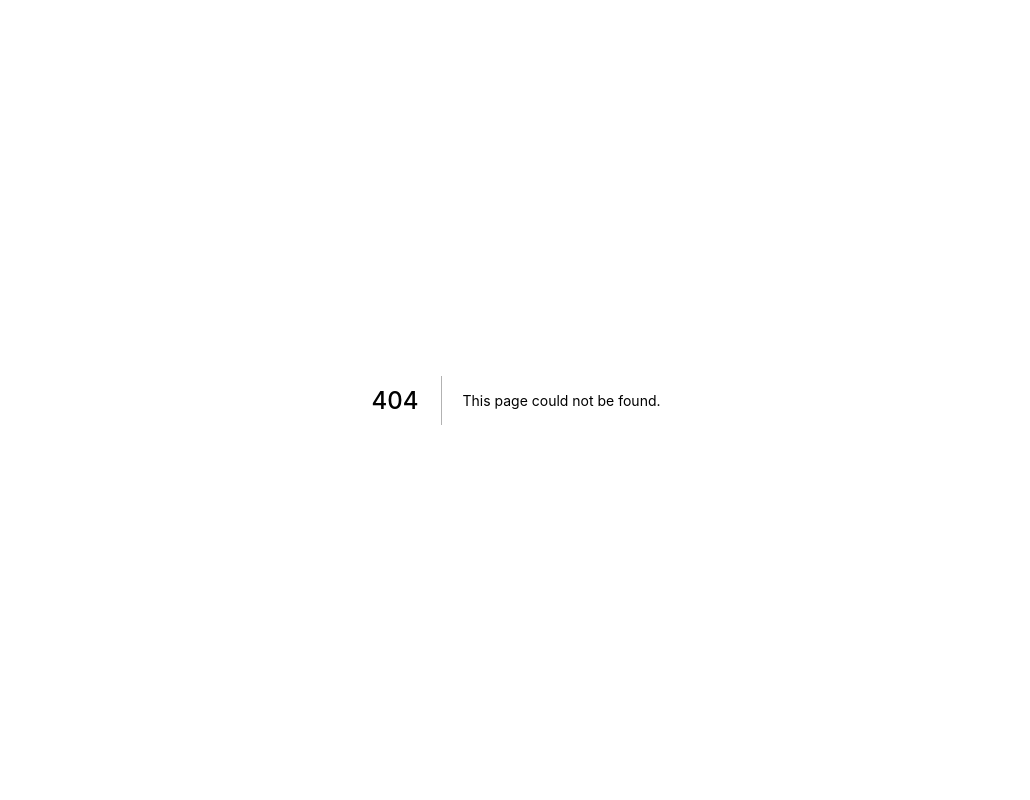
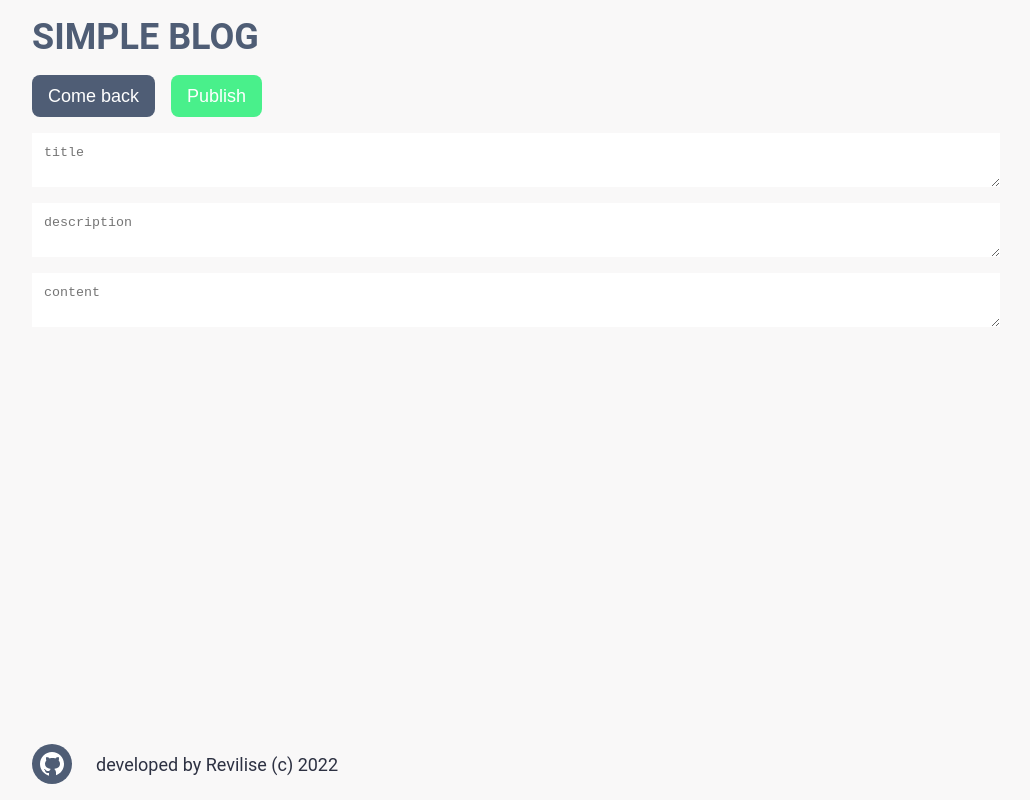
Before and after one commit to Revilise/simple-blog-next, a Next.js app: page /create_post in a window 1280 px wide. Before the commit this address had no page. Shown: the whole page, without its empty margins (124-1154 px from the left). Built offline with nearby package versions, Linux system fonts and the light colour scheme.

Commit message:
post to firebase

```diff
--- a/components/Button/Button.js
+++ b/components/Button/Button.js
@@ -17,4 +17,12 @@ Button.Round = function RoundButton({children, onClick}) {
         </div>
     )
 }
+
+Button.Submit = function SubmitButton({children, onSubmit}) {
+    return (
+        <button type={"submit"} onClick={onSubmit} className={`${classes.button} ${classes.submit}`}>
+            {children}
+        </button>
+    )
+}
 export default Button;
--- a/components/Button/button.module.scss
+++ b/components/Button/button.module.scss
@@ -12,6 +12,12 @@
   color: #ffffff;
   cursor: pointer;
   transition: background .2s;
+  &.submit {
+    background: #49F08B;
+    &:hover {
+      background: #12DD64;
+    }
+  }
   &:hover {
     background: #EF8354;
   }
--- a/components/layout/layout.js
+++ b/components/Layout/Layout.js
@@ -3,7 +3,7 @@ import Head from "next/head";
 import Link from "next/link";
 import Button from "../Button/Button";
 
-export default function Layout({children, title}) {
+function Layout({children, title, hideCreatePostButton}) {
     return (
         <div className={classes.container}>
             <Head>
@@ -15,13 +15,19 @@ export default function Layout({children, title}) {
                         <a>SIMPLE BLOG</a>
                     </h1>
                 </Link>
-                <Link href={"/create-post"}>
+                {
+                    !hideCreatePostButton ?
+                    (
+                        <Link href={"/create_post"}>
                             <a>
                                 <Button>
                                     create
                                 </Button>
                             </a>
                         </Link>
+                    ):
+                    <></>
+                }
             </header>
             <main className={classes.main}>
                 {children}
@@ -37,3 +43,18 @@ export default function Layout({children, title}) {
         </div>
     )
 }
+
+Layout.Linear = function LinearLayout({orientation, children, style}) {
+    return (
+        <div
+            style={style}
+            className={`
+             ${classes.layout}
+             ${orientation ? classes[orientation] : ""}`
+        }>
+            {children}
+        </div>
+    )
+}
+
+export default Layout;
--- a/components/layout/layout.module.scss
+++ b/components/Layout/layout.module.scss
@@ -34,3 +34,15 @@
     gap: 24px;
     align-items: center;
 }
+
+.layout {
+    width: 968px;
+    display: flex;
+    gap: 16px;
+    &.horizontal {
+        flex-direction: row;
+    }
+    &.vertical {
+        flex-direction: column;
+    }
+}
--- /dev/null
+++ b/components/Textarea/Textarea.js
@@ -0,0 +1,12 @@
+import classes from "./textarea.module.scss";
+
+export default function Textarea({hint, value, onChange}) {
+    return (
+        <textarea
+            placeholder={hint}
+            value={value}
+            onChange={onChange}
+            className={classes.textarea}>
+        </textarea>
+    )
+}
--- /dev/null
+++ b/components/Textarea/textarea.module.scss
@@ -0,0 +1,7 @@
+.textarea {
+  width: 100%;
+  resize: vertical;
+  padding: 12px;
+  box-sizing: border-box;
+  border: none;
+}
--- a/db/controllers/posts.controller.js
+++ b/db/controllers/posts.controller.js
@@ -6,19 +6,27 @@ class PostsController {
     constructor() {
        this.dbInstance = collection(database, 'posts');
     }
-    getAllPosts = () => {
+    getAll = () => {
         return getDocs(this.dbInstance)
             .then(res => res.docs.map((item) => {
-                return {...item.data(), id: item.id}
+                const data = item.data();
+                const date = new Date();
+                date.setUTCDate(data.date);
+                return {...data, date: date.toDateString(), id: item.id}
         }))
     }
-    getAllPostIds = () => {
+    getAllIds = () => {
         return getDocs(this.dbInstance)
             .then(res => res.docs.map(item => {
                 return {id: item.id}
             }))
     }
+    post = ({title, content, description, date}) => {
+        addDoc(this.dbInstance, {title, content, description, date})
+            .catch((err) => console.error(err))
+    }
 }
 
-const controller = new PostsController();
-export const { getAllPosts, getAllPostIds } = controller;
+const postsController = new PostsController();
+
+export default postsController;
--- /dev/null
+++ b/pages/create_post.js
@@ -0,0 +1,61 @@
+import Layout from "../components/Layout/Layout";
+import Textarea from "../components/Textarea/Textarea";
+import {useEffect, useState} from "react";
+import Button from "../components/Button/Button";
+import {useRouter} from "next/router";
+import postsController from "../db/controllers/posts.controller";
+
+export default function CreatePost() {
+    const [title, changeTitle] = useState("");
+    const [description, changeDescription] = useState("");
+    const [content, changeContent] = useState("");
+
+    const router = useRouter();
+
+    const publishPost = (e) => {
+        const date = (new Date()).getUTCDate();
+
+        postsController.post({
+            title, content, description, date
+        })
+    }
+    function toHome() {
+        router.replace('/pages')
+    }
+    return (
+        <Layout
+            hideCreatePostButton={true}
+            title={"create post"}>
+            <form  onSubmit={publishPost}>
+                <Layout.Linear
+                    orientation={"horizontal"}
+                    style={{paddingBottom: "16px"}}>
+                    <Button onClick={toHome}>Come back</Button>
+                    <Button.Submit>Publish</Button.Submit>
+                </Layout.Linear>
+                <Layout.Linear
+                    orientation={"vertical"}
+                >
+                    <Textarea
+                        key={1}
+                        value={title}
+                        onChange={(e) => changeTitle(e.target.value)}
+                        hint={"title"}
+                    />
+                    <Textarea
+                        key={2}
+                        value={description}
+                        onChange={(e) => changeDescription(e.target.value)}
+                        hint={"description"}
+                    />
+                    <Textarea
+                        key={3}
+                        value={content}
+                        onChange={(e) => changeContent(e.target.value)}
+                        hint={"content"}
+                    />
+                </Layout.Linear>
+            </form>
+        </Layout>
+    )
+}
```
Also changed, not shown: pages/404.js (added, +9 -0 lines), pages/create-post.js (deleted, +0 -9 lines), pages/index.js (+3 -6 lines). Lines whose indentation alone changed are shown as unchanged.
